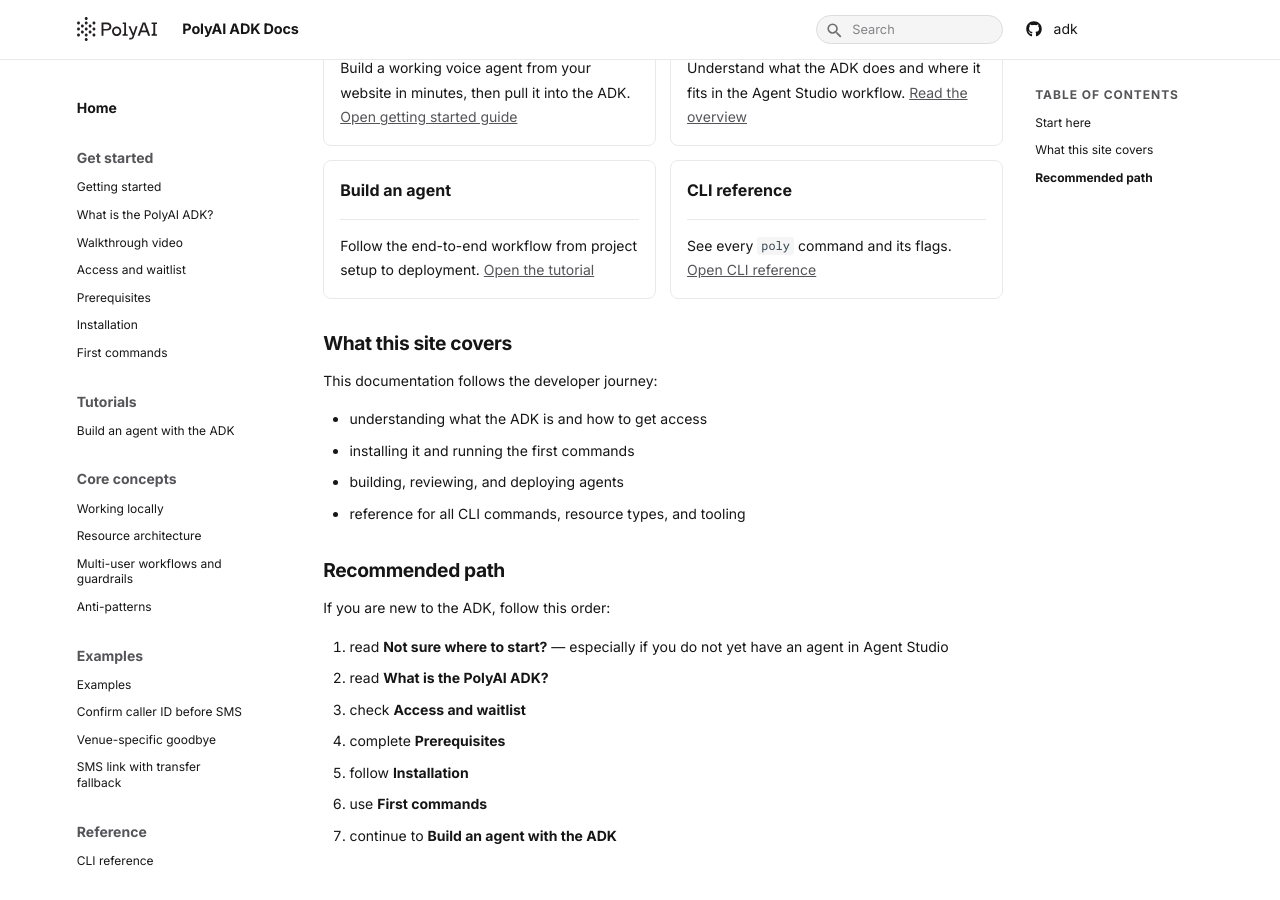
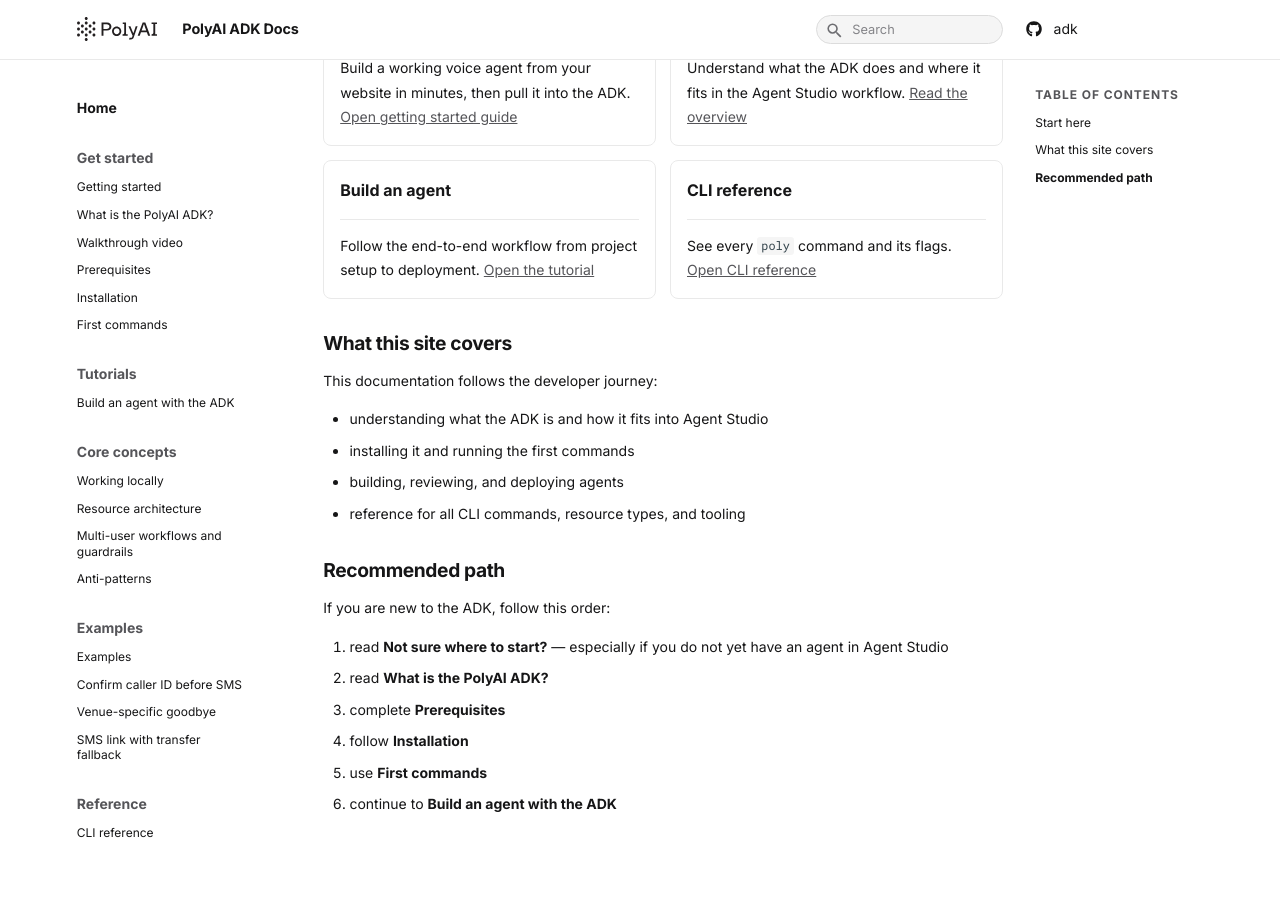
Before and after one commit to polyai/adk, an MkDocs documentation site: the page built from docs/docs/index.md, in a window 1280 px wide and 900 px high, scrolled down 665 px. Built offline with MkDocs 1.6.1 and Material for MkDocs 9.7.7, drawn with Linux system fonts in a browser that asks for light colours; after the commit the page ends 1533 px from its top, so only the background shows below that.

Commit message:
docs: remove access and waitlist; Agent Studio sign-up is now open

```diff
--- a/docs/docs/index.md
+++ b/docs/docs/index.md
@@ -47,7 +47,7 @@
 
 This documentation follows the developer journey:
 
-- understanding what the ADK is and how to get access
+- understanding what the ADK is and how it fits into Agent Studio
 - installing it and running the first commands
 - building, reviewing, and deploying agents
 - reference for all CLI commands, resource types, and tooling
@@ -58,8 +58,7 @@
 
 1. read **Not sure where to start?** — especially if you do not yet have an agent in Agent Studio
 2. read **What is the PolyAI ADK?**
-3. check **Access and waitlist**
-4. complete **Prerequisites**
-5. follow **Installation**
-6. use **First commands**
-7. continue to **Build an agent with the ADK**
+3. complete **Prerequisites**
+4. follow **Installation**
+5. use **First commands**
+6. continue to **Build an agent with the ADK**
--- a/docs/mkdocs.yml
+++ b/docs/mkdocs.yml
@@ -91,7 +91,6 @@
       - Getting started: get-started/get-started.md
       - What is the PolyAI ADK?: get-started/what-is-the-adk.md
       - Walkthrough video: get-started/walkthrough-video.md
-      - Access and waitlist: get-started/access-and-waitlist.md
       - Prerequisites: get-started/prerequisites.md
       - Installation: get-started/installation.md
       - First commands: get-started/first-commands.md
```
Also changed, not shown: docs/docs/get-started/access-and-waitlist.md (deleted, +0 -42 lines), docs/docs/get-started/get-started.md (+6 -2 lines), docs/docs/get-started/prerequisites.md (+2 -4 lines).
